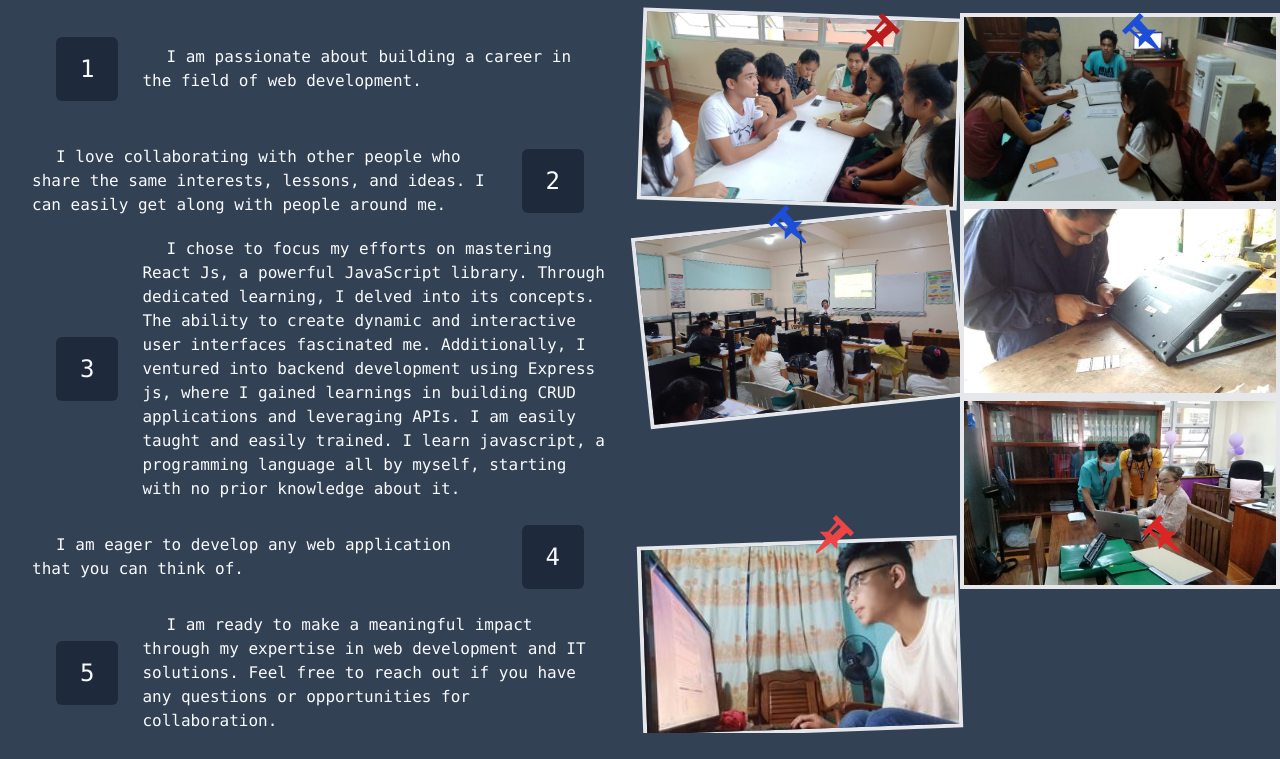
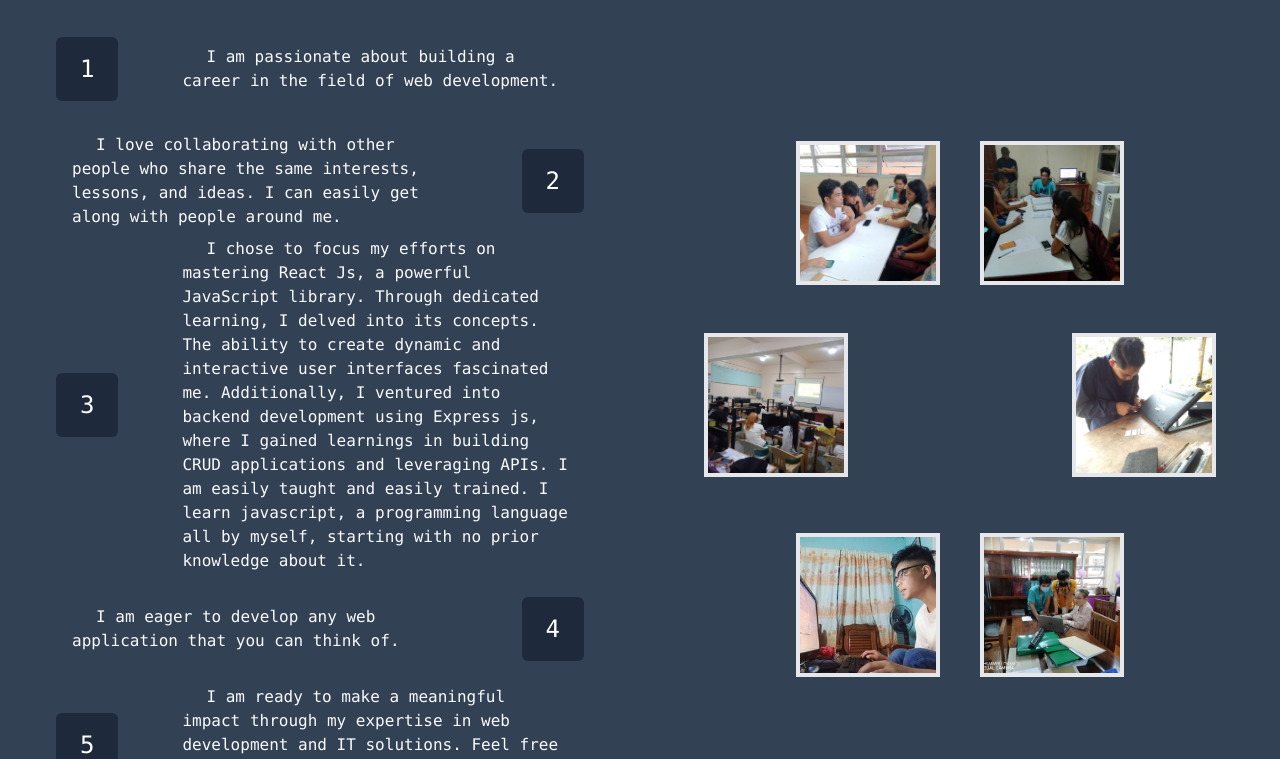
Before and after one commit to AaronAnablon/Playful-Avatar-Based-Personal-Portfolio, a Next.js app: page / in a window 1280 px wide. Shown: the part 4420-5179 px from the top of the page. Built offline with nearby package versions, Linux system fonts and the light colour scheme.

Commit message:
Update About.jsx

```diff
--- a/src/components/About.jsx
+++ b/src/components/About.jsx
@@ -3,47 +3,36 @@ import Image from 'next/image';
 import AboutText from '@/helpers/AboutText';
 import { ImPushpin } from "react-icons/im";
 import { motion } from 'framer-motion';
+import { useTheme } from '@/contexts/ThemeContext';
 
 function About({ title }, ref) {
+  const { isDarkMode } = useTheme()
   return (
     <div ref={ref}>
       <div className="min-h-screen flex flex-col align-center justify-center">
         <h2 className='text-4xl m-10 flex justify-start'>{title} ---</h2>
         <div className='grid lg:grid-cols-2 grid-cols-1 lg:gap-0 justify-center'>
           <div className='indent-6 w-full px-8'>
-            <div className='flex items-center'><div className='m-6 pr-6 py-4 text-2xl text-center bg-slate-800 rounded-md'>1</div><p>{AboutText.p1}</p></div>
-            <div className='flex items-center'><p>{AboutText.p2}</p><div className='m-6 pr-6 py-4 text-2xl text-center bg-slate-800 rounded-md'>2</div></div>
-            <div className='flex items-center'><div className='m-6 pr-6 py-4 text-2xl text-center bg-slate-800 rounded-md'>3</div><p>{AboutText.p3}</p></div>
-            <div className='flex items-center'><p>{AboutText.p4}</p><div className='m-6 pr-6 py-4 text-2xl text-center bg-slate-800 rounded-md'>4</div></div>
-            <div className='flex items-center'><div className='m-6 pr-6 py-4 text-2xl text-center bg-slate-800 rounded-md'>5</div><p>{AboutText.p5}</p></div>
+            <div className='flex items-center'><div className={`m-6 pr-6 py-4 text-2xl text-center ${isDarkMode ? 'text-white bg-slate-800' : 'text-slate-900 bg-slate-200'} rounded-md`}>1</div><p className='mx-0 md:mx-10'>{AboutText.p1}</p></div>
+            <div className='flex items-center'><p className='mx-0 md:mx-10'>{AboutText.p2}</p><div className={`m-6 pr-6 py-4 text-2xl text-center ${isDarkMode ? 'text-white bg-slate-800' : 'text-slate-900 bg-slate-200'} rounded-md`}>2</div></div>
+            <div className='flex items-center'><div className={`m-6 pr-6 py-4 text-2xl text-center ${isDarkMode ? 'text-white bg-slate-800' : 'text-slate-900 bg-slate-200'} rounded-md`}>3</div><p className='mx-0 md:mx-10'>{AboutText.p3}</p></div>
+            <div className='flex items-center'><p className='mx-0 md:mx-10'>{AboutText.p4}</p><div className={`m-6 pr-6 py-4 text-2xl text-center ${isDarkMode ? 'text-white bg-slate-800' : 'text-slate-900 bg-slate-200'} rounded-md`}>4</div></div>
+            <div className='flex items-center'><div className={`m-6 pr-6 py-4 text-2xl text-center ${isDarkMode ? 'text-white bg-slate-800' : 'text-slate-900 bg-slate-200'} rounded-md`}>5</div><p className='mx-0 md:mx-10'>{AboutText.p5}</p></div>
           </div>
-          <div className="grid w-full grid-cols-2">
+          <div className="grid lg:h-full h-[32rem] p-0 sm:px-16 lg:px-16 lg:py-32 w-full gap-10 grid-cols-2">
             <motion.div
               initial={{ opacity: 0, y: -100 }}
               whileInView={{ opacity: 1, y: 0 }}
               exit={{ opacity: 0, y: -100 }}
               transition={{ delay: 1, type: 'spring' }}
-              className="relative h-full flex flex-col">
-              <motion.div
-                initial={{ opacity: 0, scale: 0.5, }}
-                whileInView={{ opacity: 1, scale: 1, top: 0, right: 60 }}
-                exit={{ opacity: 0, scale: 0.5 }}
-                transition={{ delay: 2, transition: -3, type: 'spring' }}
-                className='text-red-700 absolute top-0 z-10'><ImPushpin size={38} /></motion.div>
+              className="relative h-full">
               <Image src={AboutText.image3} alt="Image 3"
-                className="absolute right-0 top-0 rotate-2 h-48 w-96 object-cover border-4" />
-              <div className='text-blue-700 absolute -rotate-90 top-48 left-32 z-10'><ImPushpin size={38} /></div>
+                className="absolute right-0 top-0 h-36 w-36 object-cover border-4" />
               <Image src={AboutText.image2} alt="Image 2"
-                className="absolute left-0 top-52 -rotate-6 h-48 w-96 object-cover border-4" />
+                className="absolute left-0 top-48  h-36 w-36 object-cover border-4" />
               <Image src={AboutText.image1} alt="Image 1"
-                className="absolute bottom-0 left-0 -rotate-2 h-48 w-96 object-cover border-4" />
-              <motion.div
-                initial={{ opacity: 0, scale: 0.5, }}
-                whileInView={{ opacity: 1, scale: 1, bottom: 180, right: 60 }}
-                exit={{ opacity: 0, scale: 0.5 }}
-                transition={{ delay: 3, transition: 3, type: 'spring' }}
-                className='text-red-500 absolute rotate-6 bottom-44 left-44 z-10'>
-                <ImPushpin size={38} /></motion.div>
+                className="absolute bottom-0 right-0  h-36 w-36 object-cover border-4" />
+
             </motion.div>
             <motion.div
               initial={{ opacity: 0, y: 100 }}
@@ -51,25 +40,12 @@ function About({ title }, ref) {
               exit={{ opacity: 0, y: 100 }}
               transition={{ delay: 1, type: 'spring' }}
               className="relative h-full flex flex-col">
-              <motion.div
-                initial={{ opacity: 0, scale: 0.5, }}
-                whileInView={{ opacity: 1, scale: 1, top: 0, right: 120, rotate: 270 }}
-                exit={{ opacity: 0, scale: 0.5 }}
-                transition={{ delay: 1, transition: 3, type: 'spring' }}
-                className='text-blue-700 absolute z-10'><ImPushpin size={38} /></motion.div>
               <Image src={AboutText.image4} alt="Image 1"
-                className="h-48 w-96 object-cover border-4" />
+                className="absolute top-0 left-0 h-36 w-36 object-cover border-4" />
               <Image src={AboutText.image5} alt="Image 2"
-                className="h-48 w-96 object-cover border-4" />
+                className="absolute top-48 right-0 h-36 w-36 object-cover border-4" />
               <Image src={AboutText.image6} alt="Image 3"
-                className=" h-48 w-96 object-cover border-4" />
-              <motion.div
-                initial={{ opacity: 0, scale: 0.5, }}
-                whileInView={{ opacity: 1, scale: 1, bottom: 180, right: 100, rotate: 270 }}
-                exit={{ opacity: 0, scale: 0.5 }}
-                transition={{ delay: 3, transition: 3, type: 'spring' }}
-                className='text-red-600 absolute z-10'>
-                <ImPushpin size={38} /></motion.div>
+                className="absolute bottom-0 left-0 h-36 w-36 object-cover border-4" />
             </motion.div>
           </div>
         </div>
```
